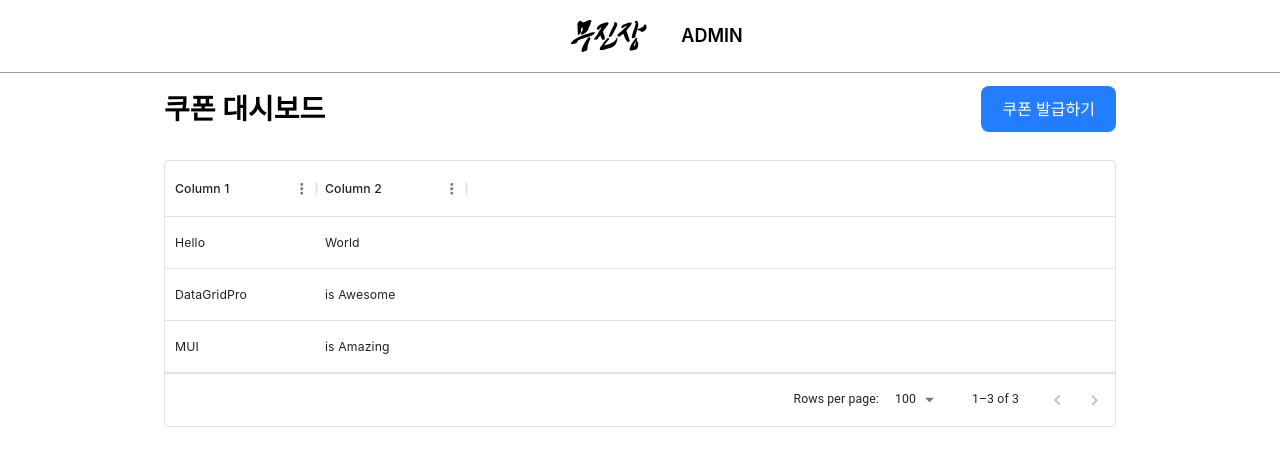
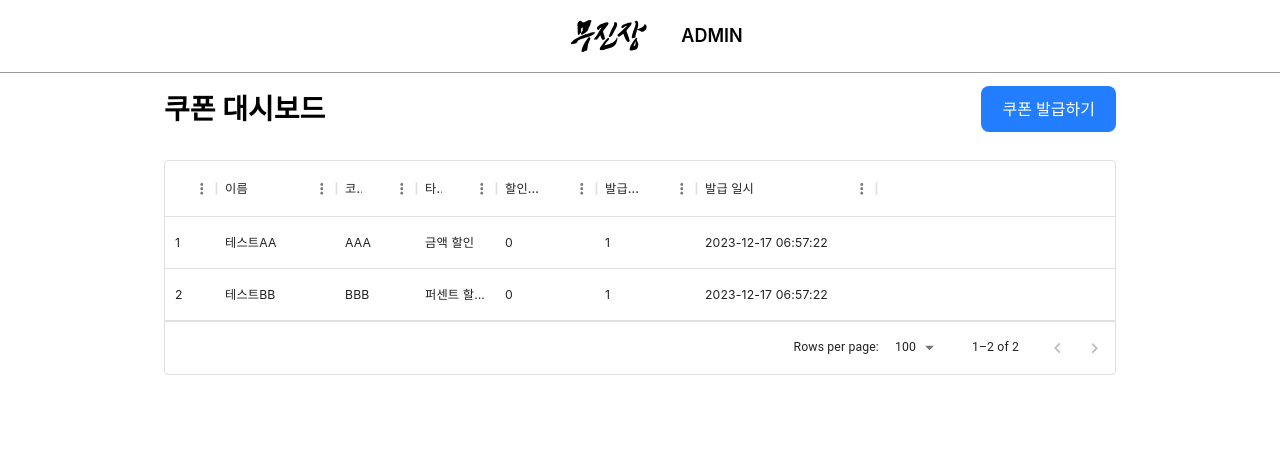
Before and after one commit to mujinjang-team/mujinjang-front, a React (Create React App) app: page /admin/coupon/list in a window 1280 px wide. Shown: the top 466 px of the page. Built offline with nearby package versions, Linux system fonts and the light colour scheme.

Commit message:
feat: 쿠폰 대시보드 DataGrid의 column 등을 api 명세에 맞춰 수정한다

```diff
--- a/src/pages/admin/AdminCouponList.tsx
+++ b/src/pages/admin/AdminCouponList.tsx
@@ -8,36 +8,78 @@ import {
 } from '@/components/admin/coupon/list/AdminCouponList.styles'
 import Button from '@/components/common/Button'
 import { Link } from 'react-router-dom'
+import dayjs from 'dayjs'
 
 const AdminCouponList = () => {
 	const rows: GridRowsProp = [
 		{
 			id: 1,
-			col1: 'Hello',
-			col2: 'World',
+			couponId: 1,
+			name: '테스트AA',
+			code: 'AAA',
+			type: 'FIXED',
+			discount: 0,
+			amount: 1,
+			createdAt: '2023-12-17T06:57:22.025Z',
 		},
 		{
 			id: 2,
-			col1: 'DataGridPro',
-			col2: 'is Awesome',
-		},
-		{
-			id: 3,
-			col1: 'MUI',
-			col2: 'is Amazing',
+			couponId: 2,
+			name: '테스트BB',
+			code: 'BBB',
+			type: 'PERCENTAGE',
+			discount: 0,
+			amount: 1,
+			createdAt: '2023-12-17T06:57:22.025Z',
 		},
 	]
 
 	const columns: GridColDef[] = [
 		{
-			field: 'col1',
-			headerName: 'Column 1',
-			width: 150,
+			field: 'couponId',
+			headerName: 'ID',
+			width: 5,
 		},
 		{
-			field: 'col2',
-			headerName: 'Column 2',
-			width: 150,
+			field: 'name',
+			headerName: '이름',
+			width: 120,
+		},
+		{
+			field: 'code',
+			headerName: '코드',
+			width: 80,
+		},
+		{
+			field: 'type',
+			headerName: '타입',
+			width: 80,
+			valueFormatter(params) {
+				switch (params.value) {
+					case 'FIXED':
+						return '금액 할인'
+					case 'PERCENTAGE':
+						return '퍼센트 할인'
+				}
+			},
+		},
+		{
+			field: 'discount',
+			headerName: '할인 수치',
+			width: 100,
+		},
+		{
+			field: 'amount',
+			headerName: '발급 수량',
+			width: 100,
+		},
+		{
+			field: 'createdAt',
+			headerName: '발급 일시',
+			width: 180,
+			valueFormatter(params) {
+				return dayjs(params.value).format('YYYY-MM-DD HH:mm:ss')
+			},
 		},
 	]
 
@@ -50,7 +92,7 @@ const AdminCouponList = () => {
 				</Link>
 			</AdminCouponListHeaderContainer>
 			<AdminCouponListContentContainer>
-				<DataGrid rows={rows} columns={columns} />
+				<DataGrid columns={columns} rows={rows} />
 			</AdminCouponListContentContainer>
 		</AdminCouponListContainer>
 	)
```
